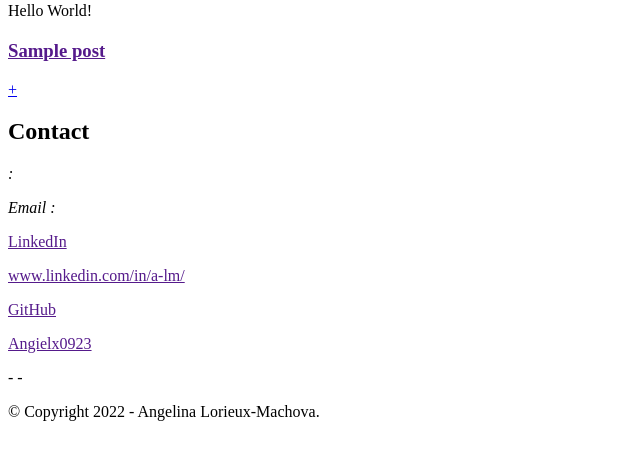
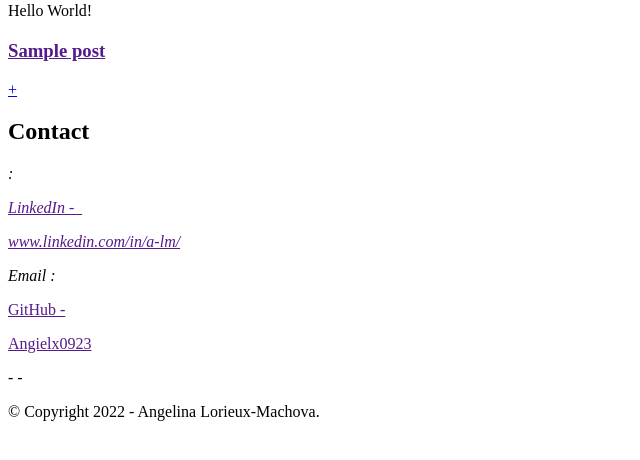
Before and after one commit to Angielx0923/My-Web-CV, a WordPress theme: template content/themes/myCV/front-page.php in a window 1280 px wide. Shown: the part 201-661 px from the top of the page, without its empty margins (0-640 px from the left). Run offline with PHP 8.4 and a stand-in for WordPress, Linux system fonts and the light colour scheme; the site name, menu and one post (Sample post) are stand-ins, and other content is empty; some libraries are stand-ins or nearby versions.

Commit message:
UPDATE info block html in footer - moved linkedin link on the left side

```diff
--- a/content/themes/myCV/footer.php
+++ b/content/themes/myCV/footer.php
@@ -31,6 +31,16 @@
                             <p class="info-contact__title info-contact__localisation"><?php echo get_theme_mod( 'alm_section_title-location' ); ?><span class="double-dot">:</span></p>
                             <p class="info-contact__content info-contact__city"><?php echo get_theme_mod( 'alm_section_location' ); ?></p>
                         </div>
+                        <!-- LINKEDIN -->
+                        <div class="info-contact-block">
+                            <a href="<?php echo esc_url(get_theme_mod( 'alm_section_linkedin' )); ?>" aria-label="LinkedIn" class="info-links__link info-links__link-linkedin">
+                                <i class="info-contact__icon fa fa-linkedin-square" aria-hidden="true"></i>
+                                <p class="info-contact__content info-contact__linkedin">LinkedIn - &nbsp;</p>
+                                <!-- Faire disparaitre l'url pour la version mobile -->
+                                <p class="info-link__url">www.linkedin.com/in/a-lm/</p>
+                            </a>
+                        </div>
+                        <!-- MAIL -->
                         <div class="info-contact-block">
                             <i class="info-contact__icon fa fa-paper-plane" aria-hidden="true"></i>
                             <p class="info-contact__title info-contact__email">Email <span class="double-dot">:</span></p>
@@ -40,17 +50,15 @@
 
                     <!-- INFORMATIONS PROFESSIONNELLES (LIENS) -->
                     <div class="info-links">
-
+                        <!-- GITHUB -->
                         <div class="info-link-block">
-                        <!-- LINKEDIN -->
-                            <a href="<?php echo esc_url(get_theme_mod( 'alm_section_linkedin' )); ?>" aria-label="LinkedIn" class="info-links__link info-links__link-linkedin">
-                                <i class="info-link__icon fa fa-linkedin-square" aria-hidden="true"></i>
-                                <p class="info-link__content info-link__linkedin">LinkedIn</p>
+                            <a href="<?php echo esc_url(get_theme_mod( 'alm_section_github' )); ?>" aria-label="GitHub" class="info-links__link info-links__link-github">
+                                <i class="info-link__icon fa fa-github" aria-hidden="true"></i>
+                                <p class="info-link__content info-link__github">GitHub - </p>
                                 <!-- Faire disparaitre l'url pour la version mobile -->
-                                <p class="info-link__url">www.linkedin.com/in/a-lm/</p>
+                                <p class="info-link__url">Angielx0923</p>
                             </a>
                         </div>
-
                         <!-- CV à télécharger - CHEMIN A REMPLIR -->
                         <?php $alm_download_active = get_theme_mod( 'alm_download_active', false );
 
@@ -63,16 +71,6 @@
                                     </a>
                                 </div>
                             <?php endif; ?>
-
-                        <!-- GITHUB -->
-                        <div class="info-link-block">
-                            <a href="<?php echo esc_url(get_theme_mod( 'alm_section_github' )); ?>" aria-label="GitHub" class="info-links__link info-links__link-github">
-                                <i class="info-link__icon fa fa-github" aria-hidden="true"></i>
-                                <p class="info-link__content info-link__github">GitHub</p>
-                                <!-- Faire disparaitre l'url pour la version mobile -->
-                                <p class="info-link__url">Angielx0923</p>
-                            </a>
-                        </div>
                     </div>
                 </div>
             </div>
```
Also changed, not shown: content/themes/myCV/app/scss/layout/_info.scss (+9 -9 lines). Lines whose indentation alone changed are shown as unchanged.
